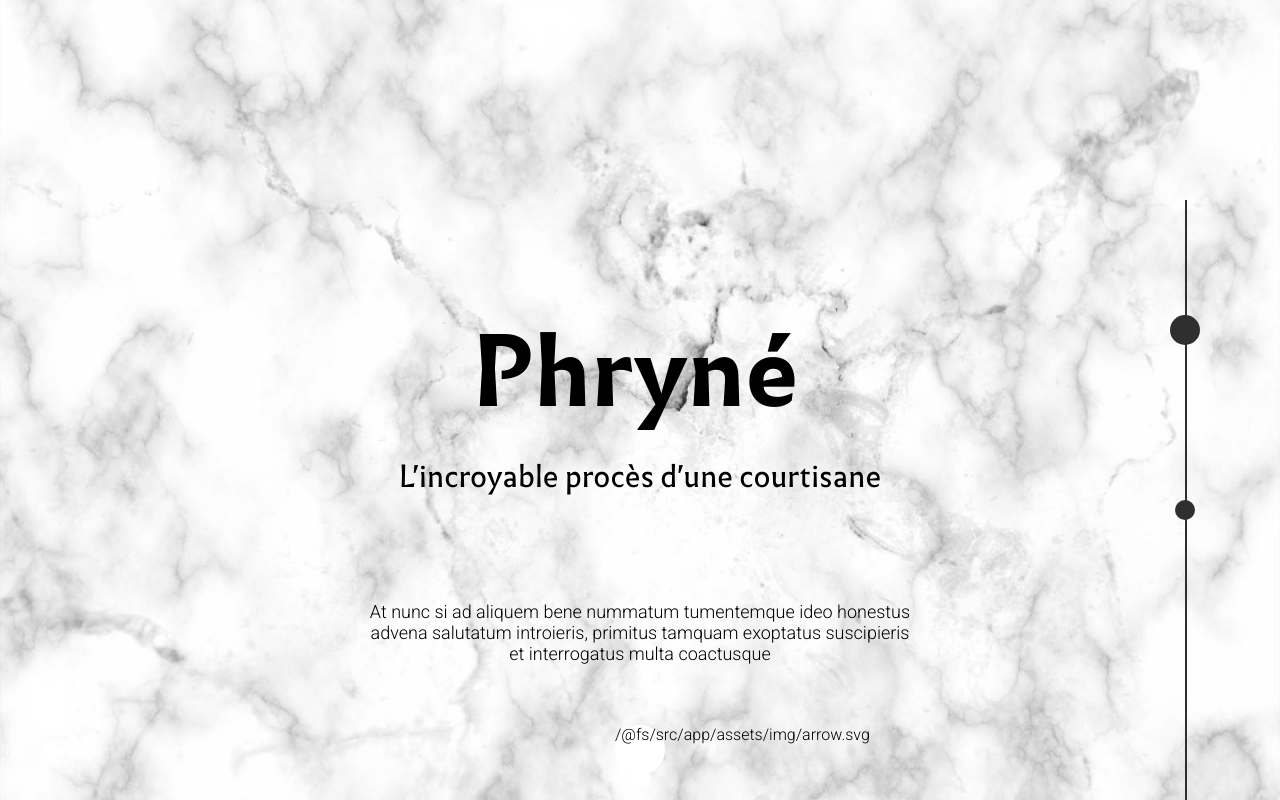
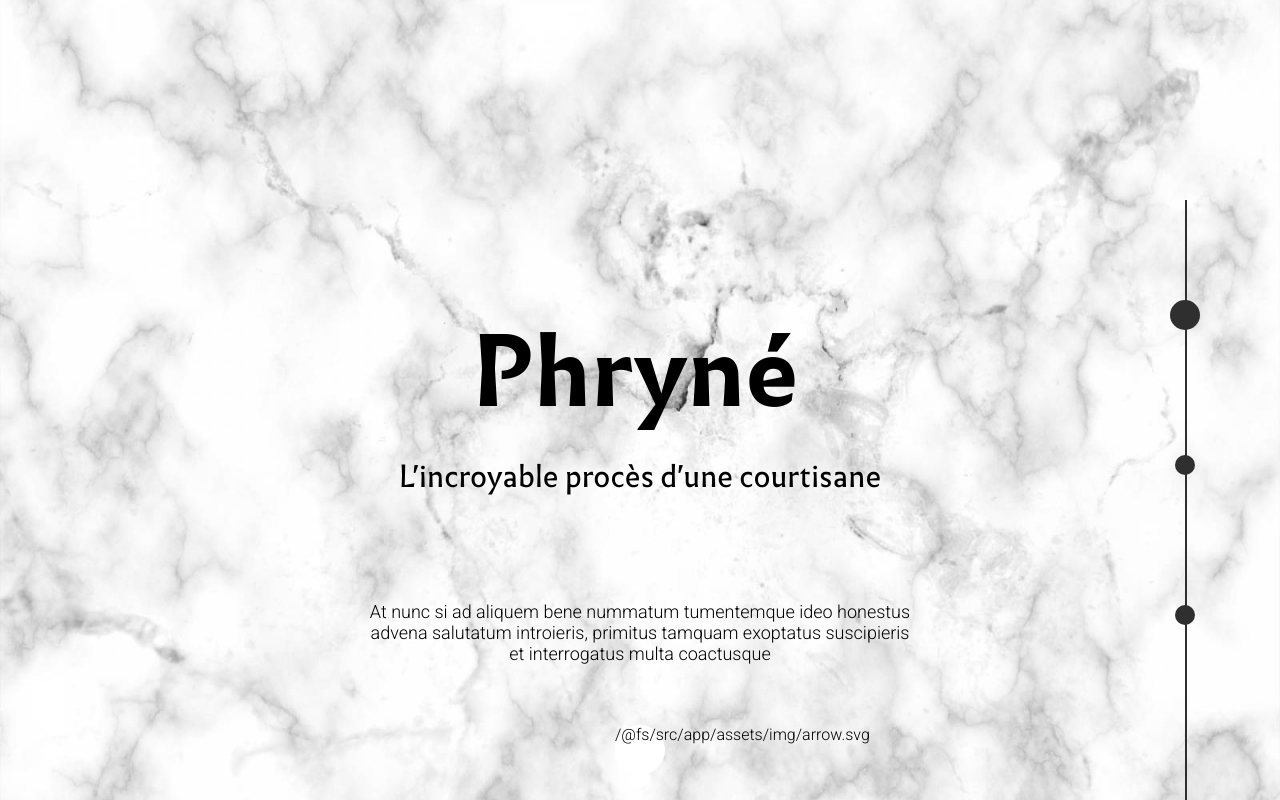
Before and after one commit to TheoLemoine/WorkShopLouvre, a React app: page / in a window 1280 px wide. Built offline with nearby package versions, Linux system fonts and the light colour scheme.

Commit message:
added 3rd page

```diff
--- a/src/app/components/App.tsx
+++ b/src/app/components/App.tsx
@@ -5,11 +5,13 @@ import { SceneElement, SceneEvent } from '../reducers/scrollLine'
 import Home from './Scenes/Home'
 import Presentation from './Scenes/Presentation'
 import PresentationText from './Scenes/PresentationText'
+import Jugement from './Scenes/Jugement'
 
 const events: SceneEvent[] = [
     { in: ['homepage'], out: [], show: true, label: 'Home' },
     { in: ['pres'], out: ['homepage'], show: true, label: 'Présentation' },
     { in: ['pres-text'], out: ['pres'], show: false },
+    { in: ['jugement'], out: ['pres-text'], show: true, label: 'le Jugement' },
 ]
 
 const slide = {
@@ -48,6 +50,13 @@ const scenes: SceneElement[] = [
         component: PresentationText,
         transitions: { ...slide },
         scrollable: false,
+        arrow: true,
+    },
+    {
+        id: 'jugement',
+        component: Jugement,
+        transitions: { ...slide },
+        scrollable: false,
         arrow: false,
     },
 ]
--- a/src/app/components/Scenes/Home.tsx
+++ b/src/app/components/Scenes/Home.tsx
@@ -1,5 +1,5 @@
 import React, { forwardRef } from 'react'
-import Page from './Page'
+import Page from './Page/Page'
 import useNoise from '../../helpers/useNoise'
 
 const Home = forwardRef<HTMLElement>(() => {
@@ -7,7 +7,7 @@ const Home = forwardRef<HTMLElement>(() => {
     const noiseY = useNoise(25, 0.01)
 
     return (
-        <Page position={{ x: 0, y: 0 }} size={{ width: 1100, height: 800 }}>
+        <Page>
             <div id="one">
                 <h1
                     className="title"
--- /dev/null
+++ b/src/app/components/Scenes/Jugement.tsx
@@ -0,0 +1,24 @@
+import React, { forwardRef } from 'react'
+import Page from './Page/Page'
+import useNoise from '../../helpers/useNoise'
+import Image from './Image'
+import useMouseParalax from '../../helpers/useMouseParalax'
+
+const Jugement = forwardRef<HTMLElement>(() => {
+    const [x1, y1, sx1, sy1] = useMouseParalax(0.1)
+
+    const offset1 = {
+        x: 0 + sx1,
+        y: useNoise(40, 0.03) * 4 + sy1,
+    }
+
+    return (
+        <Page>
+            <Image left={0} top={0} width={100} src="01-fond.png" />
+            <Image left={0} top={0} width={100} src="jugement/fond-trait.png" />
+            <Image left={0} top={0} width={100} posOffset={offset1} src="jugement/lesjuges.png" />
+        </Page>
+    )
+})
+
+export default Jugement
--- a/src/app/components/Scenes/Page.tsx
+++ b/src/app/components/Scenes/Page/Page.tsx
@@ -3,13 +3,12 @@ import { ParallaxProvider } from 'react-scroll-parallax'
 
 type PageProps = {
     id?: string | null
-    position?: { x?: number; y?: number } | null
     size?: { width?: number; height?: number } | null
     children: any
 }
 
 const Page = forwardRef<HTMLElement, PageProps>(
-    ({ position = { x: 0, y: 0 }, size = { width: 100, height: 100 }, children = null }, ref) => {
+    ({ size = { width: 1100, height: 800 }, children = null }, ref) => {
         const scrollRef = useRef<HTMLElement>(null)
 
         if (ref) (ref as any).current = scrollRef.current
@@ -18,10 +17,11 @@ const Page = forwardRef<HTMLElement, PageProps>(
             <div
                 className="page"
                 style={{
-                    left: position.x ? `${position.x}vw` : 'auto',
-                    top: position.y ? `${position.y}vh` : 'auto',
-                    width: size.width ? `${size.width}px` : 'auto',
-                    height: size.height ? `${size.height}px` : 'auto',
+                    position: 'absolute',
+                    top: `calc(50% - ${size.height / 2}px`,
+                    left: `calc(50% - ${size.width / 2}px`,
+                    width: size.width,
+                    height: size.height,
                 }}
                 ref={scrollRef as MutableRefObject<HTMLDivElement>}
             >
--- a/src/app/components/Scenes/TextPage.tsx
+++ b/src/app/components/Scenes/Page/TextPage.tsx
@@ -3,7 +3,7 @@ import Page from './Page'
 
 const TextPage: FunctionComponent = ({ children }) => {
     return (
-        <Page position={{ x: 0, y: 0 }} size={{ width: 1100, height: 800 }}>
+        <Page>
             <div className="text-page">
                 <img src="app/assets/img/motifs_grec/long.svg" className="text-page-motif" />
                 <p className="text-page-text">{children}</p>
--- a/src/app/components/Scenes/Presentation.tsx
+++ b/src/app/components/Scenes/Presentation.tsx
@@ -1,5 +1,5 @@
 import React, { forwardRef } from 'react'
-import Page from './Page'
+import Page from './Page/Page'
 import useNoise from '../../helpers/useNoise'
 import Image from './Image'
 import useMouseParalax from '../../helpers/useMouseParalax'
@@ -14,7 +14,7 @@ const Presentation = forwardRef<HTMLElement>(() => {
     }
 
     return (
-        <Page position={{ x: 0, y: 0 }} size={{ width: 1100, height: 800 }}>
+        <Page>
             <Image left={-20} top={-10} width={130} src="02-fond.png" />
 
             <Image left={0} top={20} width={50} src="presentation/01-fresque.png" />
--- a/src/app/components/Scenes/PresentationText.tsx
+++ b/src/app/components/Scenes/PresentationText.tsx
@@ -1,5 +1,5 @@
 import React, { forwardRef } from 'react'
-import TextPage from './TextPage'
+import TextPage from './Page/TextPage'
 
 const PresentationText = forwardRef<HTMLElement>(() => {
     return (
--- a/src/app/scss/components/_pages.sass
+++ b/src/app/scss/components/_pages.sass
@@ -1,6 +1,5 @@
 
 .page
-
     position: relative
     display: flex
     justify-content: center
```
Also changed, not shown: src/app/assets/img/jugement/fond-trait.png (added), 1 other file (tests, documents, lock files or other folders).
